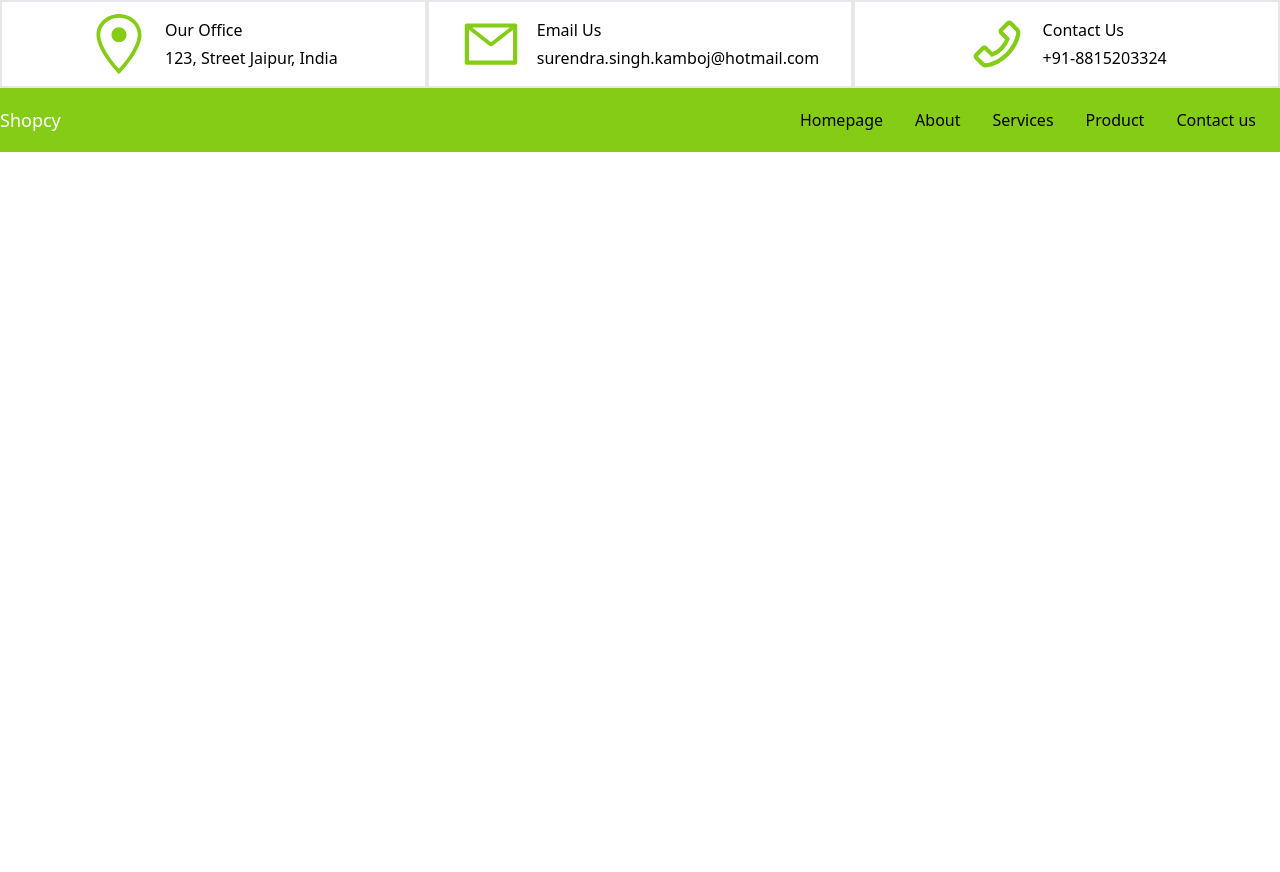
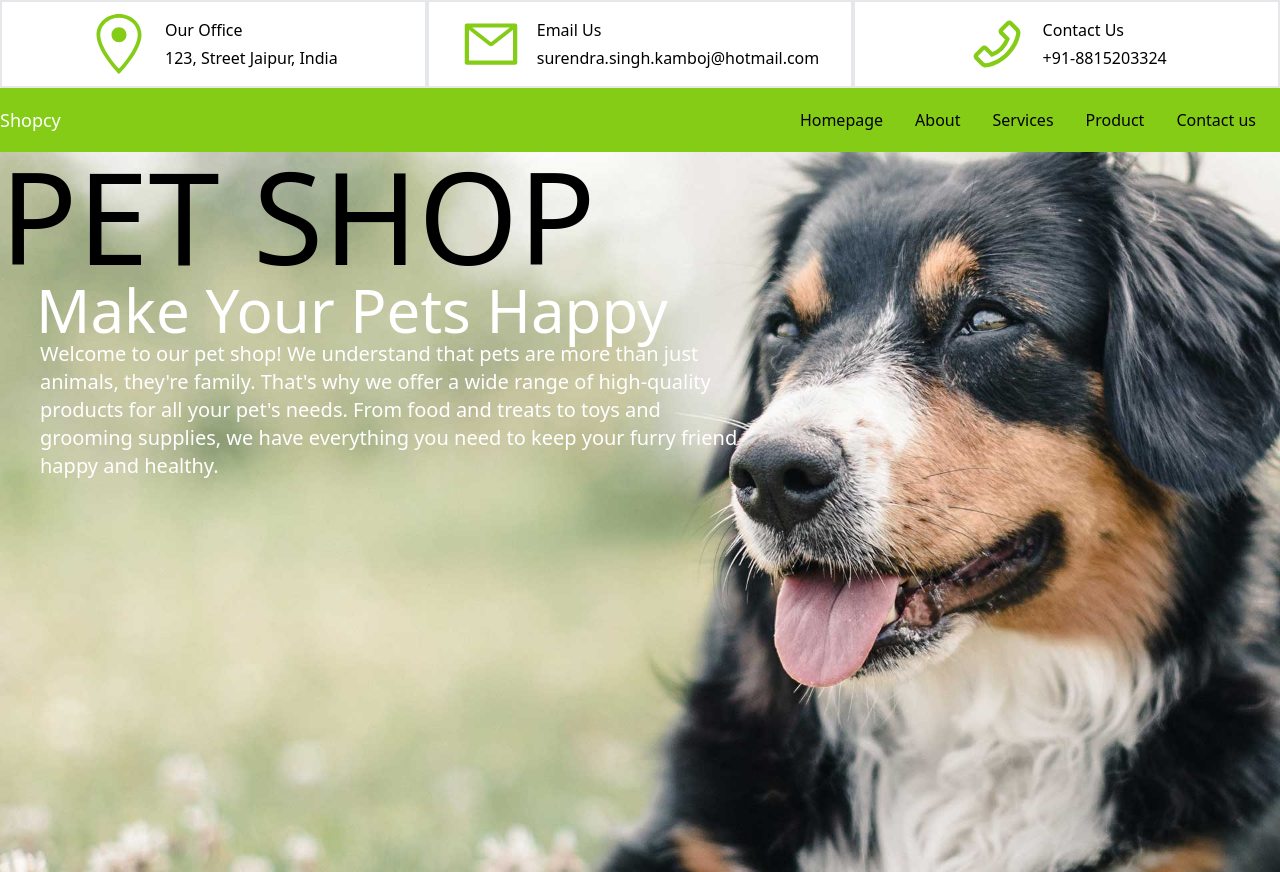
Before and after one commit to surendraSinghKamboj/shopcy, a Next.js app: page / in a window 1280 px wide. Before the commit the page ends 800 px from the top, so only its background shows below. Built offline with nearby package versions, Linux system fonts and the light colour scheme.

Commit message:
Homepage first Div

```diff
--- a/src/components/Navbar.jsx
+++ b/src/components/Navbar.jsx
@@ -2,7 +2,7 @@ import React from "react";
 
 const Navbar = () => {
   return (
-    <header class="flex flex-col md:flex-row md:justify-between items-center bg-lime-500 py-2">
+    <header class="flex flex-col md:flex-row md:justify-between items-center sticky top-0 bg-lime-500 py-2">
       <div class="w-full md:w-auto">
         <h1 class="m-2 mx-2 text-lg text-white cursor-pointer hover:text-teal-300 md:w-auto md:mx-0">
           Shopcy
--- a/src/pages/index.js
+++ b/src/pages/index.js
@@ -1,4 +1,6 @@
-import Head from 'next/head'
+/* eslint-disable react/no-unescaped-entities */
+import Head from "next/head";
+import hero from "../../assets/hero.jpg";
 
 export default function Home() {
   return (
@@ -10,8 +12,21 @@ export default function Home() {
         <link rel="icon" href="/favicon.ico" />
       </Head>
       <main>
-
+        <div
+          className="h-[90vh] flex-col justify-center bg-cover"
+          style={{ backgroundImage: `url(${hero.src})` }}
+        >
+          <h2 className="uppercase text-9xl mx-2]">pet Shop</h2>
+          <p className="text-6xl text-white mx-9">Make Your Pets Happy</p>
+          <p className="text-xl text-white mx-10 landscape:w-[55%] portrait:w-[80%] portrait:m-auto">
+            Welcome to our pet shop! We understand that pets are more than just
+            animals, they're family. That's why we offer a wide range of
+            high-quality products for all your pet's needs. From food and treats
+            to toys and grooming supplies, we have everything you need to keep
+            your furry friend happy and healthy.
+          </p>
+        </div>
       </main>
     </>
-  )
+  );
 }
```
